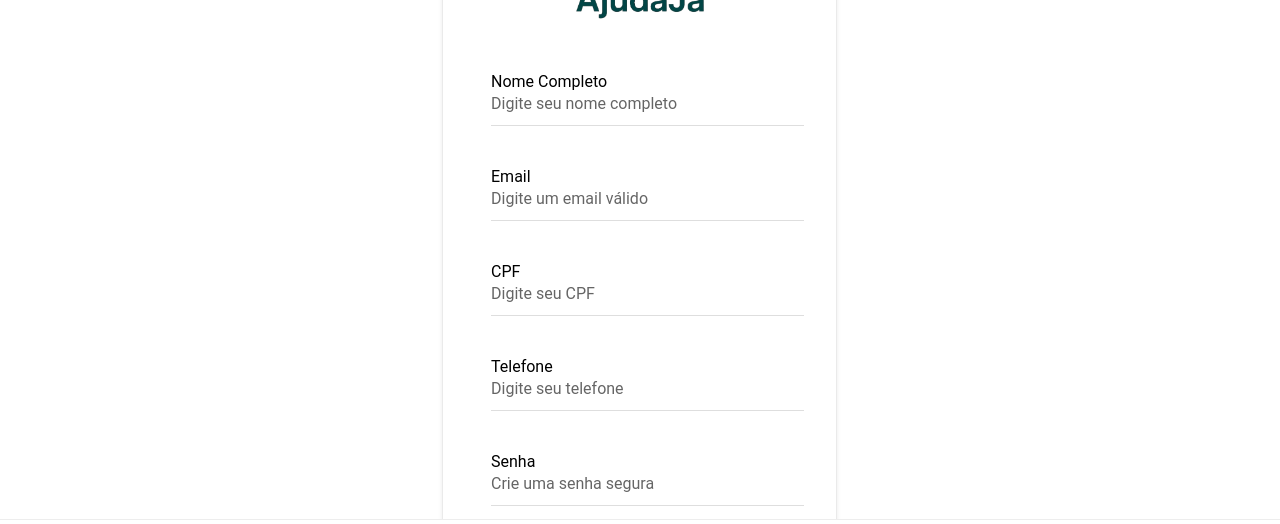
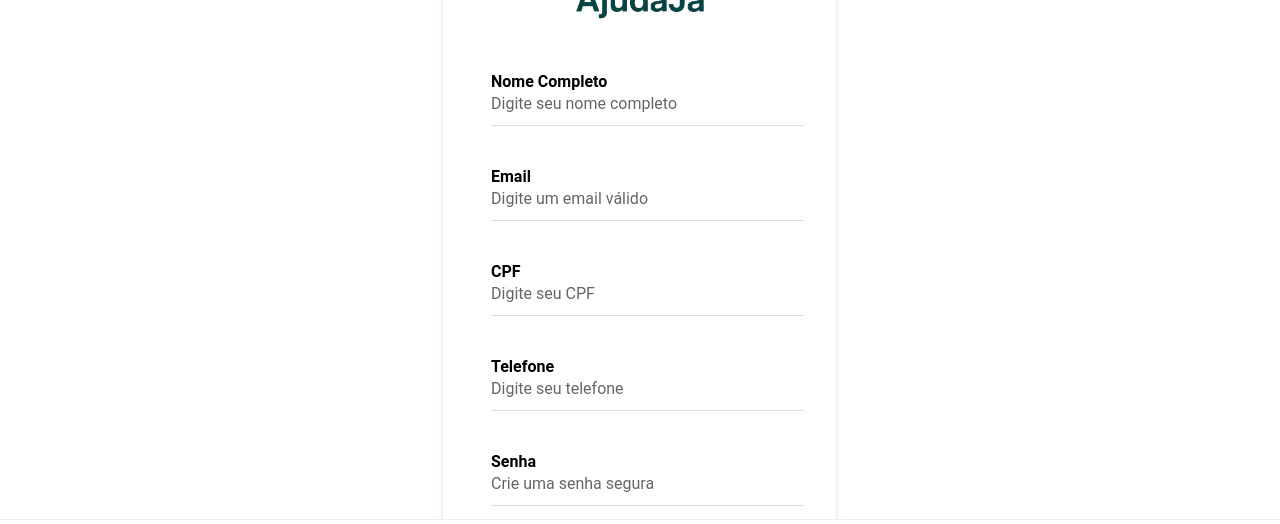
Before and after one commit to Elionay00/helpnow-solidarity-app-project, a React (Vite) app: page /register in a window 1280 px wide. Shown: the part 224-748 px from the top of the page. Built offline with nearby package versions, Linux system fonts and the light colour scheme.

Commit message:
Ajustes no login refinando labels, mudando titulo da página e outros.

```diff
--- a/index.html
+++ b/index.html
@@ -2,7 +2,7 @@
 <html lang="en">
   <head>
     <meta charset="utf-8" />
-    <title>Ionic App</title>
+    <title>Ajuda já</title>
 
     <base href="/" />
 
--- a/src/Autentication/Login.tsx
+++ b/src/Autentication/Login.tsx
@@ -16,14 +16,14 @@ import {
   IonCard,
   IonCardContent,
   IonText,
-  useIonToast, // ✨ NOVIDADE: Importação para usar Toast messages (as "mensagens separadas") ✨
+  useIonToast, //  NOVIDADE: Importação para usar Toast messages (as "mensagens separadas")
 } from '@ionic/react';
 
-import { useState } from 'react';
-import { useHistory } from 'react-router-dom';
+import { useState } from 'react'; // Importação do estado no React
+import { useHistory } from 'react-router-dom'; // Importação do React Router
 import helpnowLogo from '../images/helpnow.png'; // Ajuste o caminho conforme necessário
 
-// ✨ NOVIDADE: Importações do Firebase Auth e da sua configuração! ✨
+// ✨ NOVIDADE: Importações do Firebase Auth e da sua configuração!
 import { signInWithEmailAndPassword } from 'firebase/auth'; // Função principal para fazer login com email e senha
 import { auth } from '../firebase/firebaseConfig'; // Sua instância do serviço de autenticação Firebase
 
@@ -32,9 +32,9 @@ const Login: React.FC = () => {
   const [password, setPassword] = useState<string>('');
 
   const history = useHistory();
-  const [presentToast] = useIonToast(); // ✨ NOVIDADE: Hook do Ionic para exibir toasts ✨
+  const [presentToast] = useIonToast(); //  NOVIDADE: Hook do Ionic para exibir toasts
 
-  // ✨ NOVIDADE: Função auxiliar para exibir as mensagens (toasts) de forma consistente ✨
+  // NOVIDADE: Função auxiliar para exibir as mensagens (toasts) de forma consistente
   const showToast = (message: string, color: string = 'danger') => {
     presentToast({
       message,
@@ -44,7 +44,7 @@ const Login: React.FC = () => {
     });
   };
 
-  // ✨ MUDANÇA PRINCIPAL: handleLogin agora é uma função assíncrona para interagir com o Firebase ✨
+  //  MUDANÇA PRINCIPAL: handleLogin agora é uma função assíncrona para interagir com o Firebase
   const handleLogin = async () => {
     // 1. Validação Simples (você pode ter validações mais robustas aqui)
     if (!email || !password) {
@@ -53,7 +53,7 @@ const Login: React.FC = () => {
     }
 
     try {
-      // ✨ AÇÃO DO FIREBASE: Tenta fazer o login do usuário com email e senha fornecidos ✨
+      //  AÇÃO DO FIREBASE: Tenta fazer o login do usuário com email e senha fornecidos
       await signInWithEmailAndPassword(auth, email, password);
 
       // Se o login for bem-sucedido:
@@ -65,7 +65,7 @@ const Login: React.FC = () => {
 
       let errorMessage = 'Erro ao fazer login. Verifique seus dados e tente novamente.';
 
-      // ✨ NOVIDADE: Tratamento de erros específicos do Firebase para mensagens mais claras ✨
+      //  NOVIDADE: Tratamento de erros específicos do Firebase para mensagens mais claras
       // Isso "separa as mensagens" de erro e as torna mais compreensíveis para o usuário.
       switch (err.code) {
         case 'auth/user-not-found': // O email não está cadastrado
@@ -122,7 +122,7 @@ const Login: React.FC = () => {
                   {/* Campo Email */}
                   <IonItem className="ion-margin-top">
                     <IonLabel position="floating" style={{ fontSize: '16px', color: '#000', marginBottom: '6px' }}>
-                      Email
+                      <strong>Email</strong>
                     </IonLabel>
                     <IonInput
                       type="email"
@@ -135,7 +135,7 @@ const Login: React.FC = () => {
                   {/* Campo Senha */}
                   <IonItem className="ion-margin-top">
                     <IonLabel position="floating" style={{ fontSize: '16px', color: '#000', marginBottom: '6px' }}>
-                      Senha
+                     <strong>Senha</strong>
                     </IonLabel>
                     <IonInput
                       type="password"
@@ -155,7 +155,7 @@ const Login: React.FC = () => {
 
                   {/* Link para Cadastro */}
                   <p className="ion-text-center ion-margin-top">
-                    Não tem uma conta? <a onClick={() => history.push('/register')}>Cadastre-se aqui.</a>
+                    <strong>Não tem uma conta?</strong> <a onClick={() => history.push('/register')}>Cadastre-se aqui.</a>
                   </p>
                 </IonCardContent>
               </IonCard>
--- a/src/Autentication/Register.tsx
+++ b/src/Autentication/Register.tsx
@@ -217,7 +217,7 @@ const Register: React.FC = () => {
                         position="floating"
                         style={{ marginBottom: "10px" }}
                       >
-                        Nome Completo
+                        <strong>Nome Completo</strong>
                       </IonLabel>
                       <IonInput
                         value={nomeCompleto}
@@ -241,7 +241,7 @@ const Register: React.FC = () => {
                         position="floating"
                         style={{ marginBottom: "10px" }}
                       >
-                        Email
+                        <strong>Email</strong>
                       </IonLabel>
                       <IonInput
                         type="email"
@@ -266,7 +266,7 @@ const Register: React.FC = () => {
                         position="floating"
                         style={{ marginBottom: "10px" }}
                       >
-                        CPF
+                        <strong>CPF</strong>
                       </IonLabel>
                       <IonInput
                         ref={cpfInputRef}
@@ -291,7 +291,7 @@ const Register: React.FC = () => {
                         position="floating"
                         style={{ marginBottom: "10px" }}
                       >
-                        Telefone
+                       <strong>Telefone</strong>
                       </IonLabel>
                       <IonInput
                         ref={telInputRef}
@@ -317,7 +317,7 @@ const Register: React.FC = () => {
                         position="floating"
                         style={{ marginBottom: "10px" }}
                       >
-                        Senha
+                        <strong>Senha</strong>
                       </IonLabel>
                       <IonInput
                         type="password"
@@ -342,7 +342,7 @@ const Register: React.FC = () => {
                         position="floating"
                         style={{ marginBottom: "10px" }}
                       >
-                        Confirme a senha
+                        <strong>Confirme a senha</strong>
                       </IonLabel>
                       <IonInput
                         type="password"
--- a/src/firebase/firebaseConfig.ts
+++ b/src/firebase/firebaseConfig.ts
@@ -1,5 +1,4 @@
 // src/firebase/firebaseConfig.ts
-
 // Importa as funções que você precisa do Firebase SDK
 import { initializeApp, FirebaseApp } from 'firebase/app';
 import { getAuth, Auth } from 'firebase/auth';           // Para o serviço de Autenticação
--- a/vite.config.ts
+++ b/vite.config.ts
@@ -12,7 +12,7 @@ export default defineConfig({
   ],
   server: {
    host: '0.0.0.0',
-   port: 5173
+   port: 3000
   },
   test: {
     globals: true,
```
